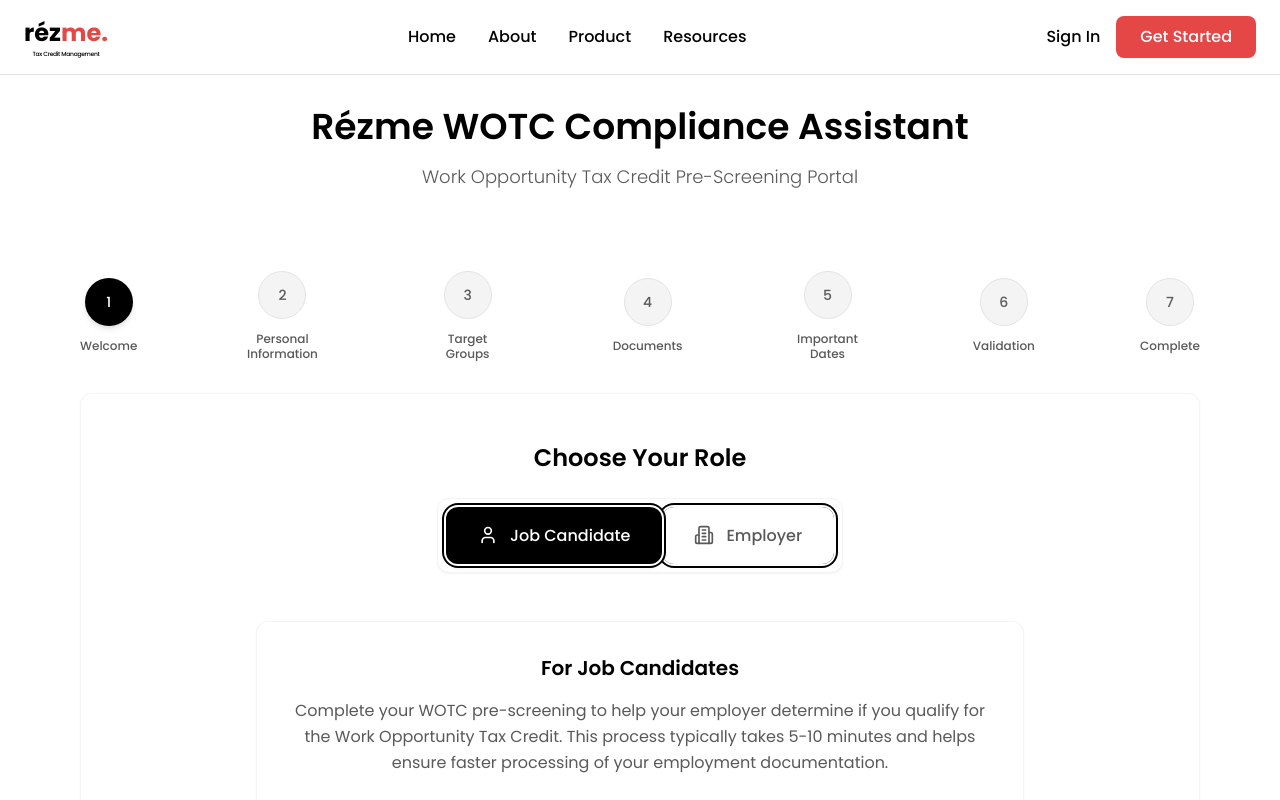
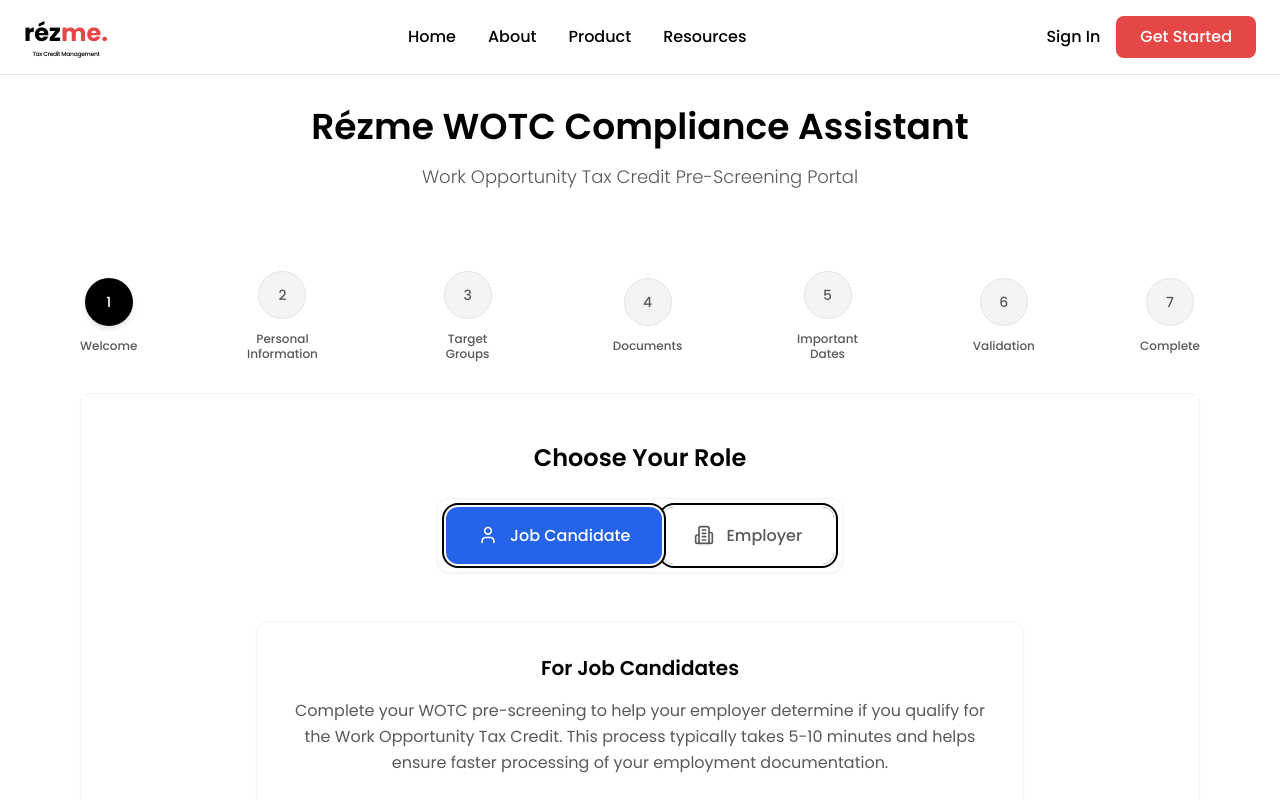
Before and after one commit to Rezme-Inc/wotc, a React (Vite) app in the folder WOTC-REZME/: page / in a window 1280 px wide. Shown: the top 800 px of the page. Built offline with nearby package versions, Linux system fonts and the light colour scheme.

Commit message:
update button colors in welcome step

```diff
--- a/WOTC-REZME/src/index.css
+++ b/WOTC-REZME/src/index.css
@@ -33,8 +33,8 @@ h1, h2, h3, h4, h5, h6 {
 }
 
 .btn-primary {
-  @apply btn-base bg-black text-white;
-  @apply hover:bg-gray-800 focus:ring-black;
+  @apply btn-base bg-blue-600 text-white;
+  @apply hover:bg-blue-700 focus:ring-blue-600;
   @apply shadow-md hover:shadow-lg transform hover:-translate-y-0.5;
 }
 
@@ -52,7 +52,7 @@ h1, h2, h3, h4, h5, h6 {
 
 .btn-ghost {
   @apply btn-base bg-transparent text-gray35;
-  @apply hover:bg-gray-50 hover:text-black focus:ring-gray35;
+  @apply hover:bg-green-50 hover:text-green-700 focus:ring-green-500;
 }
 
 /* Form elements with accessibility focus */
```
